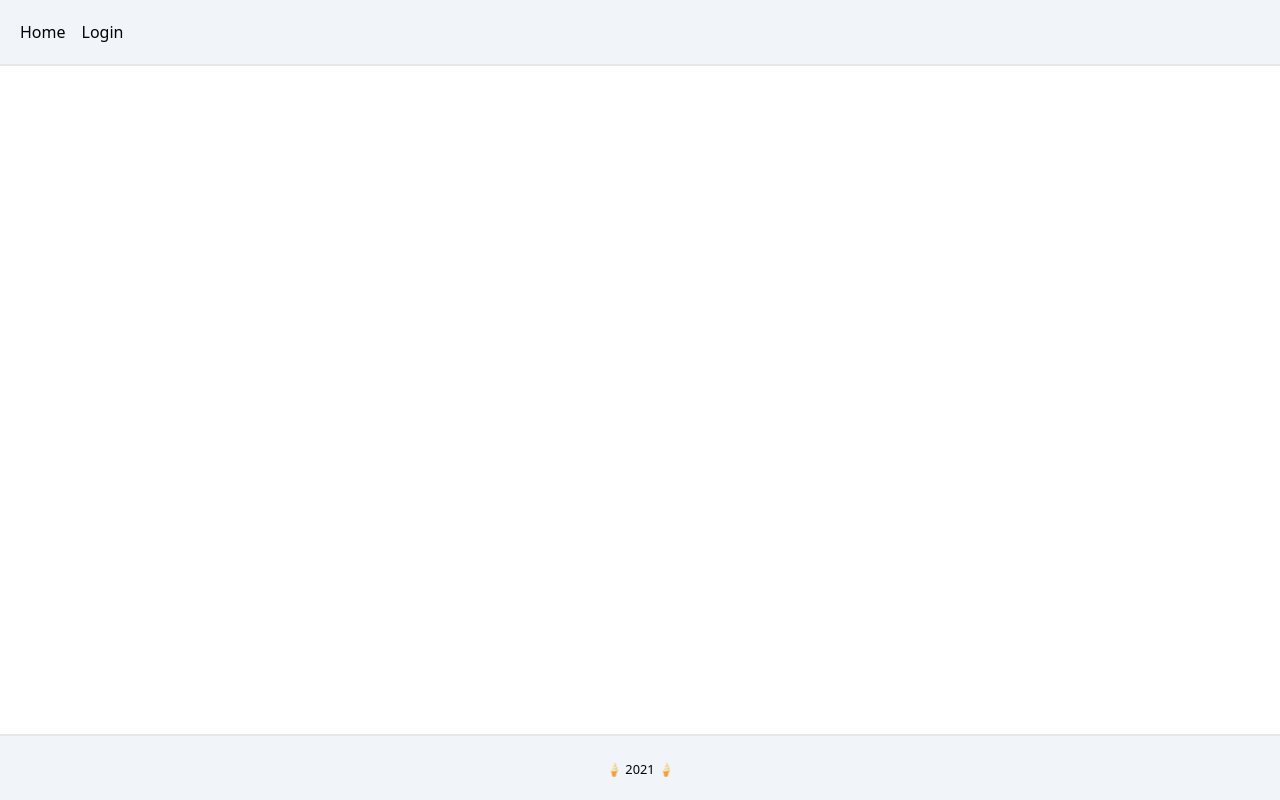
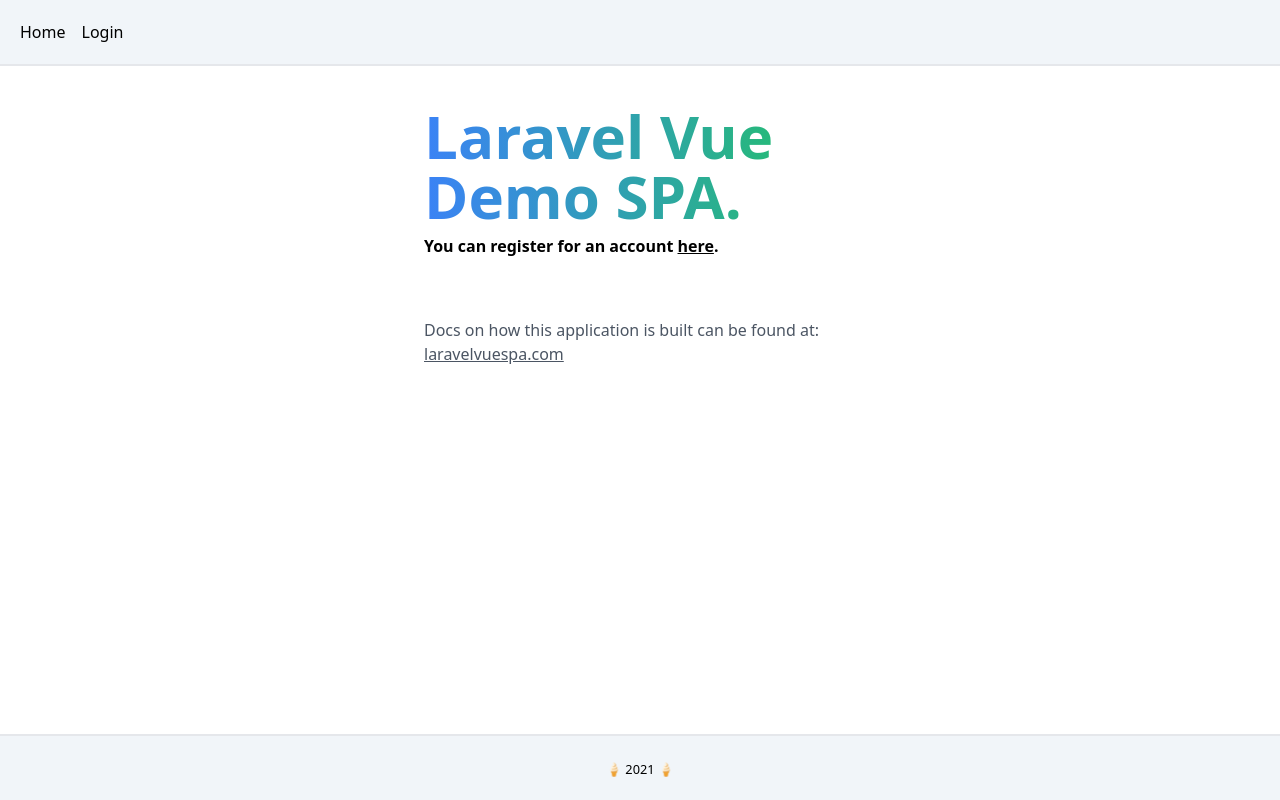
Before and after one commit to garethredfern/laravel-vue, a Vue app: page / in a window 1280 px wide. Built offline with nearby package versions, Linux system fonts and the light colour scheme; no server answers.

Commit message:
add home page content and headings for forgot password, register views

```diff
--- a/src/App.vue
+++ b/src/App.vue
@@ -7,9 +7,9 @@ import SiteFooter from "@/components/SiteFooter.vue";
 <template>
   <div class="flex h-screen flex-col justify-between">
     <SiteHeader />
-    <div class="mb-auto">
+    <main class="mb-auto">
       <RouterView />
-    </div>
+    </main>
     <SiteFooter />
   </div>
 </template>
--- a/src/views/Dashboard.vue
+++ b/src/views/Dashboard.vue
@@ -1,5 +1,3 @@
-<script setup></script>
-
 <template>
-  <main></main>
+  <h2 class="mb-4 text-xl font-bold">Dashboard</h2>
 </template>
--- a/src/views/ForgotPassword.vue
+++ b/src/views/ForgotPassword.vue
@@ -1 +1,5 @@
-<template></template>
+<template>
+  <div class="m-auto max-w-sm p-5">
+    <h2 class="mb-4 text-xl font-bold text-center">Forgot Password</h2>
+  </div>
+</template>
--- a/src/views/Home.vue
+++ b/src/views/Home.vue
@@ -1,5 +1,27 @@
-<script setup></script>
-
 <template>
-  <main></main>
+  <div class="max-w-lg p-5 m-auto">
+    <article class="p-5">
+      <h2
+        class="mb-2 text-6xl font-bold text-transparent bg-gradient-to-r bg-clip-text from-blue-500 to-green-500"
+      >
+        Laravel Vue Demo SPA.
+      </h2>
+      <p class="font-bold">
+        You can register for an account
+        <router-link to="/register" class="underline hover:no-underline"
+          >here</router-link
+        >.
+      </p>
+    </article>
+    <article class="p-5 mt-5 text-gray-600">
+      <p>
+        Docs on how this application is built can be found at:
+        <a
+          href="https://laravelvuespa.com/"
+          class="underline hover:no-underline"
+          >laravelvuespa.com</a
+        >
+      </p>
+    </article>
+  </div>
 </template>
--- a/src/views/Register.vue
+++ b/src/views/Register.vue
@@ -1 +1,5 @@
-<template></template>
+<template>
+  <div class="m-auto max-w-sm p-5">
+    <h2 class="mb-4 text-xl font-bold text-center">Register</h2>
+  </div>
+</template>
```
